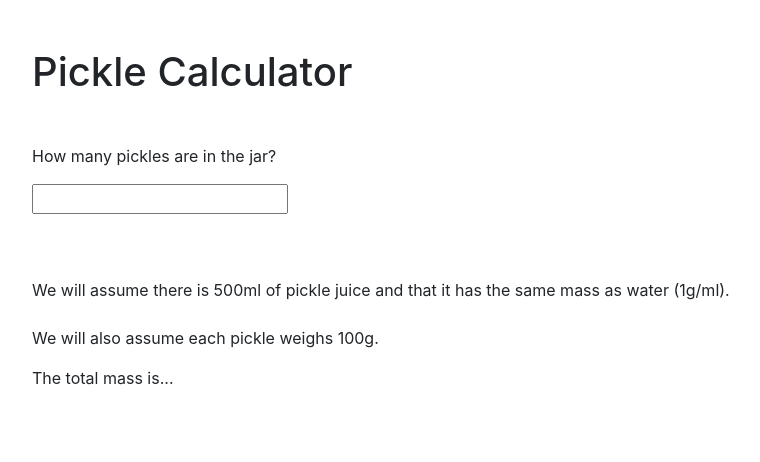
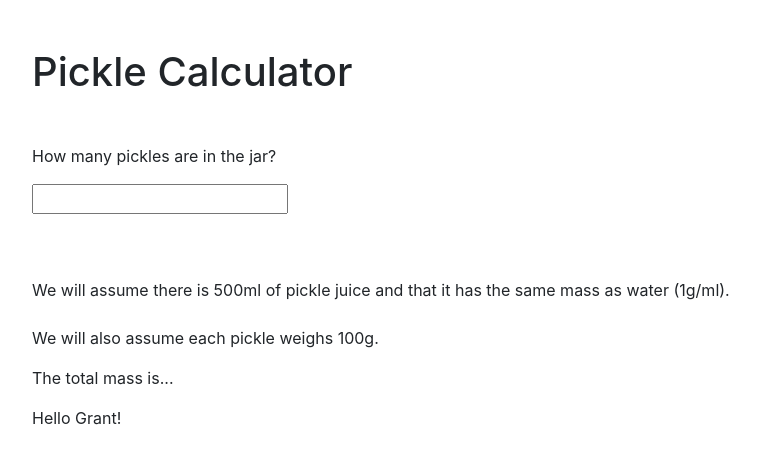
Before and after one commit to DrDelfino/Thomas-Neff, a website: page pickle.html in a window 1280 px wide. Shown: the whole page, without its empty margins (53-813 px from the left). Drawn offline with nearby package versions, Linux system fonts and the light colour scheme.

Commit message:
Added a greeting for Grant

```diff
--- a/pickle.html
+++ b/pickle.html
@@ -29,6 +29,7 @@
             We will also assume each pickle weighs 100g.
           </p>
           <p>The total mass is...</p>
+          <p>Hello Grant!</p>
           <p id="display"></p>
         </div>
       </div>
```
